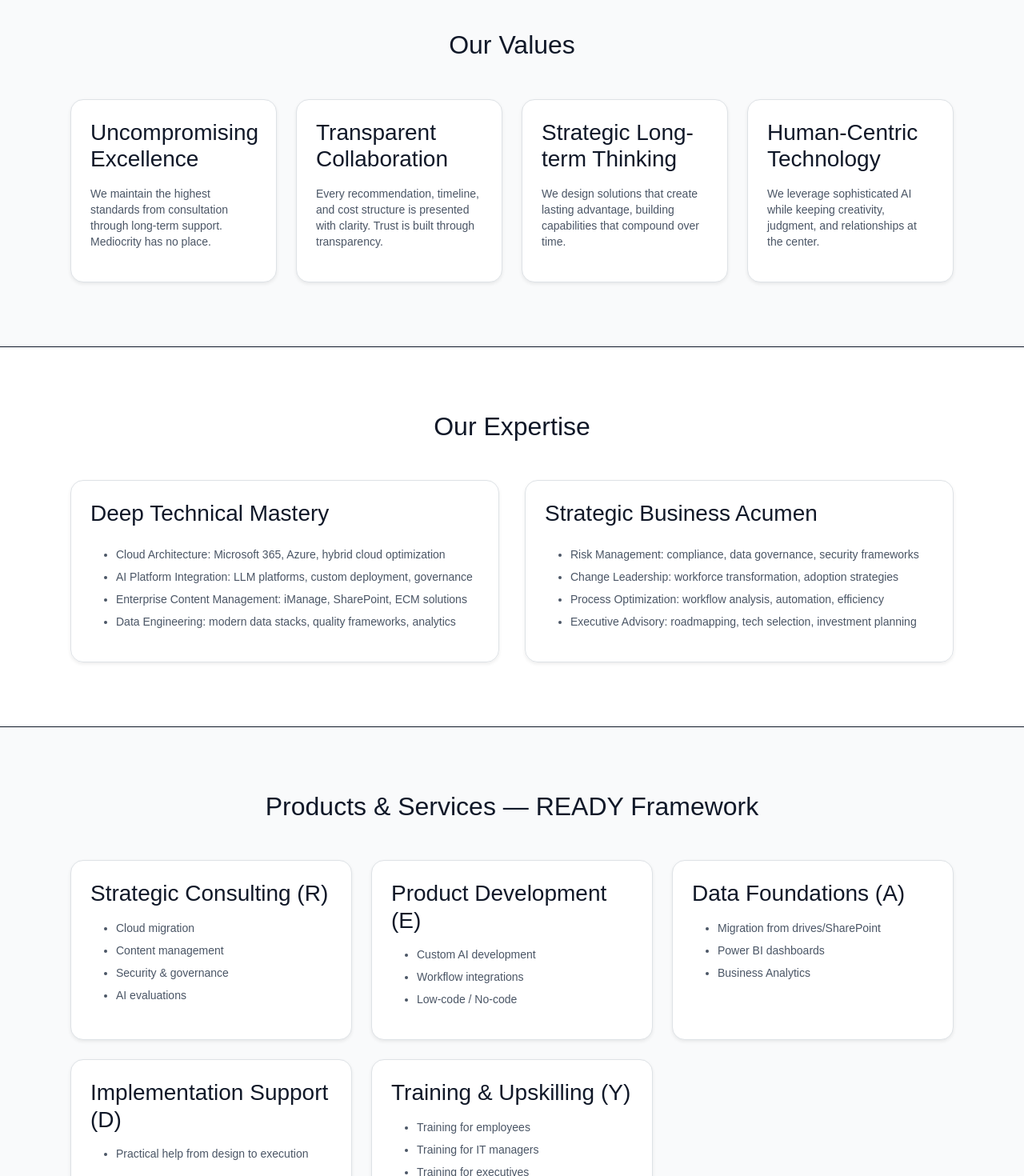
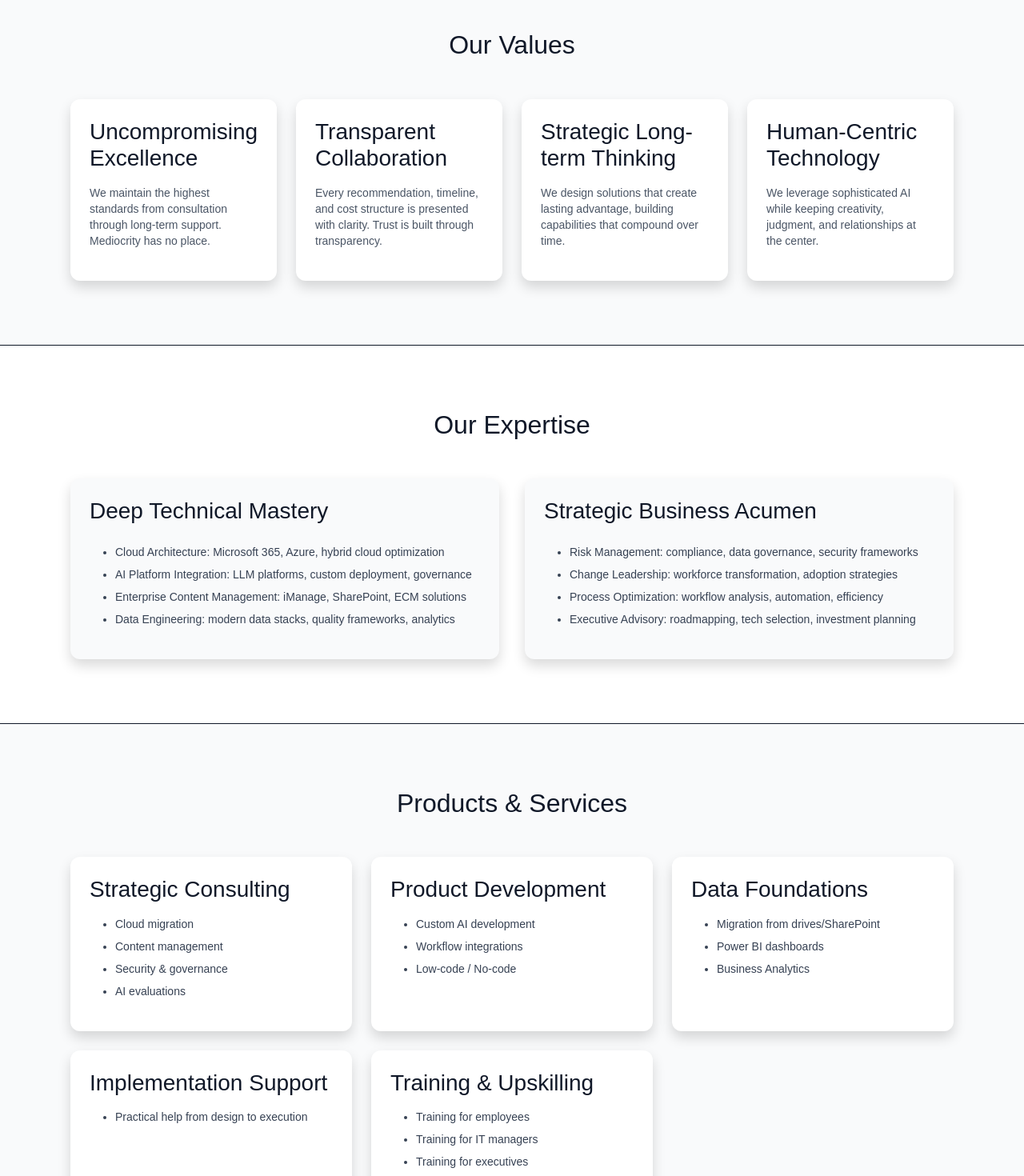
Before and after one commit to ImTalhaArif/emertech, a Next.js app: page / in a window 1280 px wide. Shown: the part 1220-2690 px from the top of the page at 80% size. Built offline with nearby package versions, Linux system fonts and the light colour scheme.

Commit message:
Update page.tsx

```diff
--- a/src/app/page.tsx
+++ b/src/app/page.tsx
@@ -12,7 +12,7 @@ export default function Page() {
 
       {/* Hero */}
       <section className="relative h-[85vh] flex items-center justify-center bg-[url('/hero-bg.jpg')] bg-cover bg-center">
-        <div className="absolute inset-0 bg-black/60" />
+        <div className="absolute inset-0 bg-[#0A1F44]/80" />
         <motion.div
           initial={{ opacity: 0, y: 50 }}
           animate={{ opacity: 1, y: 0 }}
@@ -28,13 +28,13 @@ export default function Page() {
           <div className="mt-8 flex flex-wrap justify-center gap-4">
             <a
               href="#discover"
-              className="rounded-xl bg-white px-6 py-3 text-black font-semibold shadow hover:bg-gray-100"
+              className="rounded-lg bg-white px-6 py-3 text-[#0A1F44] font-semibold shadow hover:bg-gray-100"
             >
               Start 2-Week Discover
             </a>
             <a
               href="#services"
-              className="rounded-xl bg-transparent border border-white px-6 py-3 font-semibold text-white hover:bg-white/10"
+              className="rounded-lg border border-white px-6 py-3 font-semibold text-white hover:bg-white/10"
             >
               Explore Services
             </a>
@@ -44,20 +44,20 @@ export default function Page() {
 
       {/* About */}
       <section id="about" className="py-20 bg-white border-b">
-        <div className="mx-auto max-w-6xl px-4 md:px-6 grid md:grid-cols-2 gap-12">
+        <div className="mx-auto max-w-6xl px-4 grid md:grid-cols-2 gap-12">
           <motion.div
             initial={{ opacity: 0, y: 40 }}
             whileInView={{ opacity: 1, y: 0 }}
             viewport={{ once: true }}
             transition={{ duration: 0.8 }}
           >
-            <h2 className="text-3xl font-bold text-gray-900">Who we are</h2>
-            <p className="mt-6 text-lg text-gray-600 leading-relaxed">
+            <h2 className="text-3xl font-bold text-[#0A1F44]">Who we are</h2>
+            <p className="mt-6 text-lg text-gray-700 leading-relaxed">
               EmerTech Partners is a specialist consultancy born from 15 years in legal technology,
               enterprise content management, information management and security, Microsoft 365 and
               Azure, and complex data programs.
             </p>
-            <p className="mt-6 text-lg text-gray-600 leading-relaxed">
+            <p className="mt-6 text-lg text-gray-700 leading-relaxed">
               We exist for one reason: most SMEs buy smart tools before they fix the foundations.
               We fix the foundations, then make the tools sing.
             </p>
@@ -69,8 +69,8 @@ export default function Page() {
             viewport={{ once: true }}
             transition={{ duration: 0.8, delay: 0.2 }}
           >
-            <h3 className="text-2xl font-semibold text-gray-900">Our mission</h3>
-            <p className="mt-6 text-lg text-gray-600 leading-relaxed">
+            <h3 className="text-2xl font-semibold text-[#0A1F44]">Our mission</h3>
+            <p className="mt-6 text-lg text-gray-700 leading-relaxed">
               Democratise enterprise-grade AI for SMEs across Australia. Give growing organisations
               the same quality of architecture, safety, and outcomes that large enterprises enjoy,
               without the cost or complexity.
@@ -81,13 +81,13 @@ export default function Page() {
 
       {/* Values */}
       <section id="values" className="py-20 bg-gray-50 border-b">
-        <div className="mx-auto max-w-6xl px-4 md:px-6">
+        <div className="mx-auto max-w-6xl px-4">
           <motion.h2
             initial={{ opacity: 0, y: 40 }}
             whileInView={{ opacity: 1, y: 0 }}
             viewport={{ once: true }}
             transition={{ duration: 0.8 }}
-            className="text-3xl font-bold text-gray-900 text-center"
+            className="text-3xl font-bold text-[#0A1F44] text-center"
           >
             Our Values
           </motion.h2>
@@ -116,9 +116,9 @@ export default function Page() {
                 whileInView={{ opacity: 1, y: 0 }}
                 viewport={{ once: true }}
                 transition={{ duration: 0.6, delay: i * 0.2 }}
-                className="rounded-2xl border bg-white p-6 shadow-sm"
+                className="rounded-xl bg-white p-6 shadow hover:shadow-md transition"
               >
-                <h3 className="text-xl font-semibold">{val.title}</h3>
+                <h3 className="text-xl font-semibold text-[#0A1F44]">{val.title}</h3>
                 <p className="mt-3 text-sm text-gray-600">{val.desc}</p>
               </motion.div>
             ))}
@@ -128,84 +128,89 @@ export default function Page() {
 
       {/* Expertise */}
       <section id="expertise" className="py-20 bg-white border-b">
-        <div className="mx-auto max-w-6xl px-4 md:px-6">
+        <div className="mx-auto max-w-6xl px-4">
           <motion.h2
             initial={{ opacity: 0, y: 40 }}
             whileInView={{ opacity: 1, y: 0 }}
             viewport={{ once: true }}
             transition={{ duration: 0.8 }}
-            className="text-3xl font-bold text-gray-900 text-center"
+            className="text-3xl font-bold text-[#0A1F44] text-center"
           >
             Our Expertise
           </motion.h2>
           <div className="mt-12 grid gap-8 md:grid-cols-2">
-            <motion.div
-              initial={{ opacity: 0, x: -50 }}
-              whileInView={{ opacity: 1, x: 0 }}
-              viewport={{ once: true }}
-              transition={{ duration: 0.7 }}
-              className="rounded-2xl border p-6 shadow-sm"
-            >
-              <h3 className="text-xl font-semibold">Deep Technical Mastery</h3>
-              <ul className="mt-4 list-disc space-y-2 pl-5 text-sm text-gray-600">
-                <li>Cloud Architecture: Microsoft 365, Azure, hybrid cloud optimization</li>
-                <li>AI Platform Integration: LLM platforms, custom deployment, governance</li>
-                <li>Enterprise Content Management: iManage, SharePoint, ECM solutions</li>
-                <li>Data Engineering: modern data stacks, quality frameworks, analytics</li>
-              </ul>
-            </motion.div>
-
-            <motion.div
-              initial={{ opacity: 0, x: 50 }}
-              whileInView={{ opacity: 1, x: 0 }}
-              viewport={{ once: true }}
-              transition={{ duration: 0.7 }}
-              className="rounded-2xl border p-6 shadow-sm"
-            >
-              <h3 className="text-xl font-semibold">Strategic Business Acumen</h3>
-              <ul className="mt-4 list-disc space-y-2 pl-5 text-sm text-gray-600">
-                <li>Risk Management: compliance, data governance, security frameworks</li>
-                <li>Change Leadership: workforce transformation, adoption strategies</li>
-                <li>Process Optimization: workflow analysis, automation, efficiency</li>
-                <li>Executive Advisory: roadmapping, tech selection, investment planning</li>
-              </ul>
-            </motion.div>
+            {[
+              {
+                title: "Deep Technical Mastery",
+                points: [
+                  "Cloud Architecture: Microsoft 365, Azure, hybrid cloud optimization",
+                  "AI Platform Integration: LLM platforms, custom deployment, governance",
+                  "Enterprise Content Management: iManage, SharePoint, ECM solutions",
+                  "Data Engineering: modern data stacks, quality frameworks, analytics",
+                ],
+              },
+              {
+                title: "Strategic Business Acumen",
+                points: [
+                  "Risk Management: compliance, data governance, security frameworks",
+                  "Change Leadership: workforce transformation, adoption strategies",
+                  "Process Optimization: workflow analysis, automation, efficiency",
+                  "Executive Advisory: roadmapping, tech selection, investment planning",
+                ],
+              },
+            ].map((exp, i) => (
+              <motion.div
+                key={i}
+                initial={{ opacity: 0, y: 40 }}
+                whileInView={{ opacity: 1, y: 0 }}
+                viewport={{ once: true }}
+                transition={{ duration: 0.7, delay: i * 0.2 }}
+                className="rounded-xl bg-gray-50 p-6 shadow hover:shadow-md transition"
+              >
+                <h3 className="text-xl font-semibold text-[#0A1F44]">{exp.title}</h3>
+                <ul className="mt-4 list-disc space-y-2 pl-5 text-sm text-gray-700">
+                  {exp.points.map((pt, idx) => (
+                    <li key={idx}>{pt}</li>
+                  ))}
+                </ul>
+              </motion.div>
+            ))}
           </div>
         </div>
       </section>
 
       {/* Services */}
       <section id="services" className="py-20 bg-gray-50 border-b">
-        <div className="mx-auto max-w-6xl px-4 md:px-6">
+        <div className="mx-auto max-w-6xl px-4">
           <motion.h2
             initial={{ opacity: 0, y: 40 }}
             whileInView={{ opacity: 1, y: 0 }}
             viewport={{ once: true }}
             transition={{ duration: 0.8 }}
-            className="text-3xl font-bold text-gray-900 text-center"
+            className="text-3xl font-bold text-[#0A1F44] text-center"
           >
-            Products & Services — READY Framework
+            Products & Services
           </motion.h2>
           <div className="mt-12 grid gap-6 md:grid-cols-2 lg:grid-cols-3">
             {[
               {
-                title: "Strategic Consulting (R)",
+                title: "Strategic Consulting",
                 items: ["Cloud migration", "Content management", "Security & governance", "AI evaluations"],
               },
               {
-                title: "Product Development (E)",
+                title: "Product Development",
                 items: ["Custom AI development", "Workflow integrations", "Low-code / No-code"],
               },
               {
-                title: "Data Foundations (A)",
+                title: "Data Foundations",
                 items: ["Migration from drives/SharePoint", "Power BI dashboards", "Business Analytics"],
               },
               {
-                title: "Implementation Support (D)",
+                title: "Implementation Support",
                 items: ["Practical help from design to execution"],
               },
               {
-                title: "Training & Upskilling (Y)",
+                title: "Training & Upskilling",
                 items: ["Training for employees", "Training for IT managers", "Training for executives"],
               },
             ].map((srv, i) => (
@@ -215,10 +220,10 @@ export default function Page() {
                 whileInView={{ opacity: 1, y: 0 }}
                 viewport={{ once: true }}
                 transition={{ duration: 0.6, delay: i * 0.15 }}
-                className="rounded-2xl border bg-white p-6 shadow-sm"
+                className="rounded-xl bg-white p-6 shadow hover:shadow-md transition"
               >
-                <h3 className="text-lg font-semibold">{srv.title}</h3>
-                <ul className="mt-3 list-disc space-y-2 pl-5 text-sm text-gray-600">
+                <h3 className="text-lg font-semibold text-[#0A1F44]">{srv.title}</h3>
+                <ul className="mt-3 list-disc space-y-2 pl-5 text-sm text-gray-700">
                   {srv.items.map((it, idx) => (
                     <li key={idx}>{it}</li>
                   ))}
@@ -231,18 +236,18 @@ export default function Page() {
 
       {/* Discover CTA */}
       <section id="discover" className="py-20 bg-white border-b">
-        <div className="mx-auto max-w-6xl px-4 md:px-6">
+        <div className="mx-auto max-w-6xl px-4">
           <motion.div
             initial={{ opacity: 0, y: 40 }}
             whileInView={{ opacity: 1, y: 0 }}
             viewport={{ once: true }}
             transition={{ duration: 0.8 }}
-            className="rounded-2xl border bg-gray-50 p-10 shadow-sm"
+            className="rounded-xl bg-gray-50 p-10 shadow hover:shadow-md transition"
           >
-            <h2 className="text-3xl font-bold text-gray-900">
+            <h2 className="text-3xl font-bold text-[#0A1F44]">
               Ready to move from ideas to outcomes
             </h2>
-            <p className="mt-4 text-lg text-gray-600 leading-relaxed">
+            <p className="mt-4 text-lg text-gray-700 leading-relaxed">
               Start with a 2-week Discover engagement. You’ll get a clear view of risk, a ranked
               use-case backlog, a benefits model, and a 90-day plan your team can execute with or
               without us.
@@ -250,13 +255,13 @@ export default function Page() {
             <div className="mt-8 flex flex-wrap gap-4">
               <a
                 href="#contact"
-                className="rounded-xl bg-black px-6 py-3 text-sm font-semibold text-white hover:bg-gray-900"
+                className="rounded-lg bg-[#0A1F44] px-6 py-3 text-sm font-semibold text-white hover:bg-[#0c2b60]"
               >
                 Book the Discover Sprint
               </a>
               <a
                 href="#about"
-                className="rounded-xl border px-6 py-3 text-sm font-semibold text-gray-800 hover:bg-gray-50"
+                className="rounded-lg border px-6 py-3 text-sm font-semibold text-gray-800 hover:bg-gray-50"
               >
                 Why EmerTech Partners
               </a>
@@ -267,13 +272,13 @@ export default function Page() {
 
       {/* Contact */}
       <section id="contact" className="py-20 bg-gray-50 border-b">
-        <div className="mx-auto max-w-6xl px-4 md:px-6">
+        <div className="mx-auto max-w-6xl px-4">
           <motion.h2
             initial={{ opacity: 0, y: 40 }}
             whileInView={{ opacity: 1, y: 0 }}
             viewport={{ once: true }}
             transition={{ duration: 0.8 }}
-            className="text-3xl font-bold text-gray-900"
+            className="text-3xl font-bold text-[#0A1F44]"
           >
             Contact
           </motion.h2>
@@ -282,7 +287,7 @@ export default function Page() {
             whileInView={{ opacity: 1 }}
             viewport={{ once: true }}
             transition={{ delay: 0.2, duration: 0.8 }}
-            className="mt-4 text-lg text-gray-600"
+            className="mt-4 text-lg text-gray-700"
           >
             Tell us about your goals and context. We’ll reply with a short plan and a proposed
             next step for your team.
```
